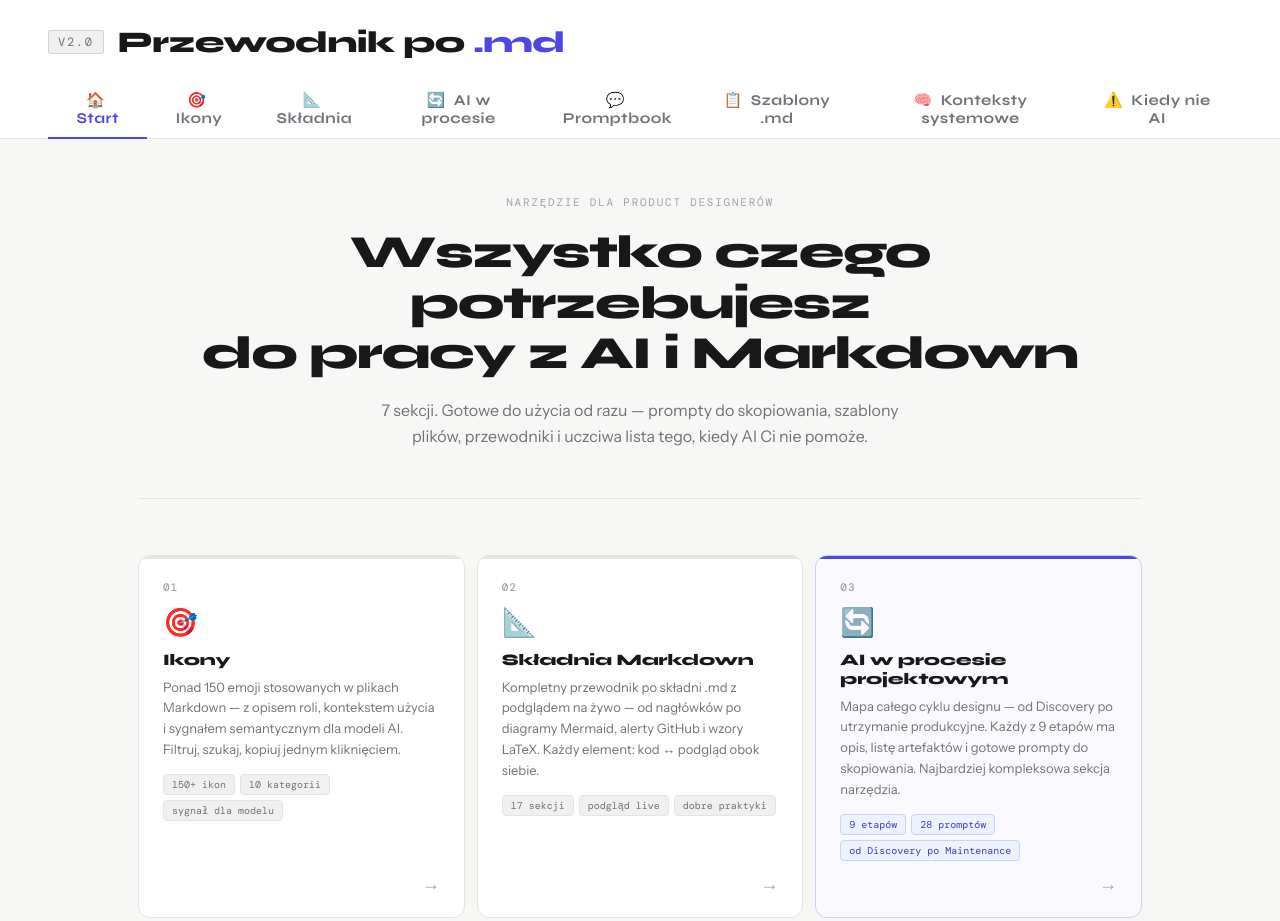
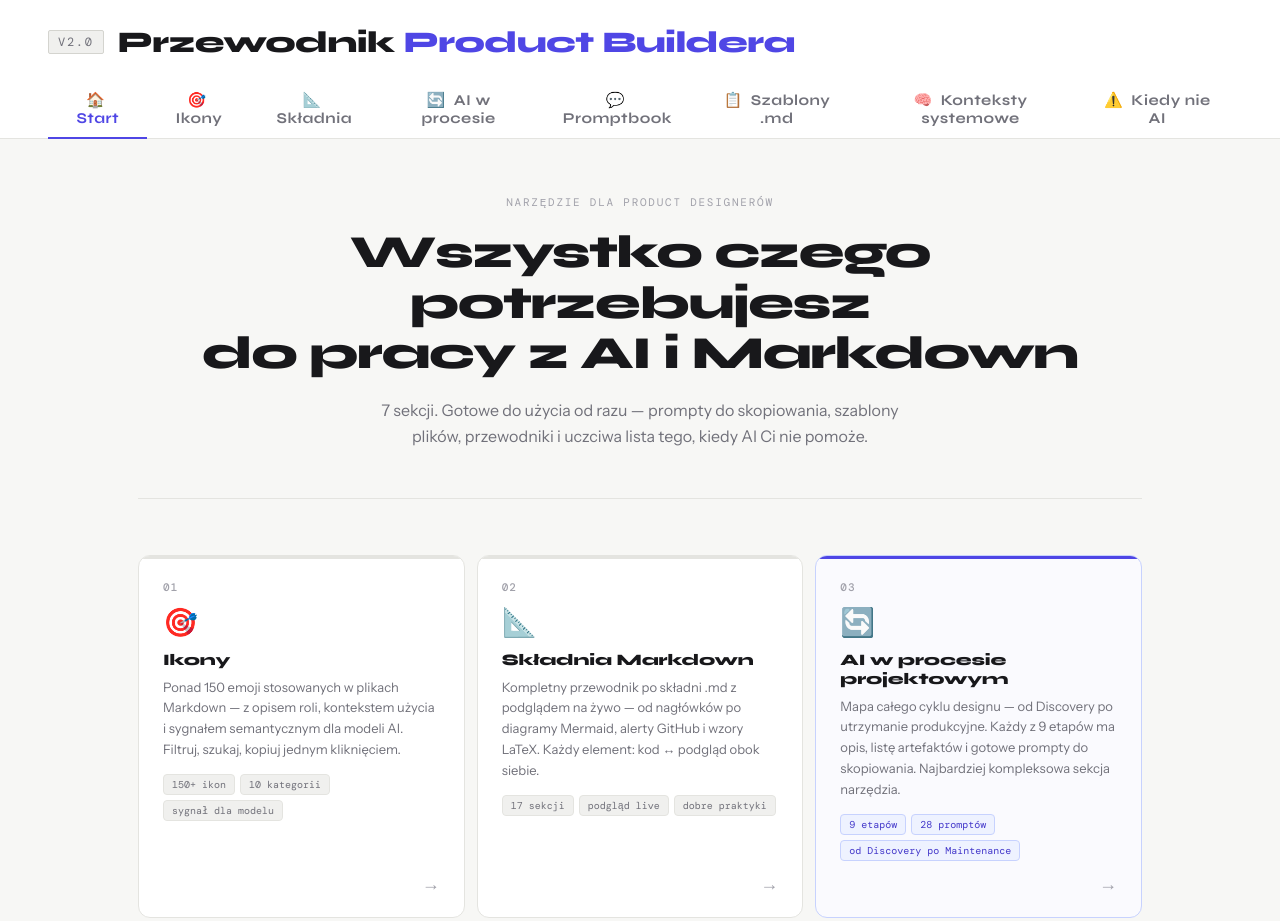
Before and after one commit to piotrekslowik/przewodnik, a plain HTML site: page index.html in a window 1280 px wide. Shown: the top 921 px of the page. Drawn offline with nearby package versions, Linux system fonts and the light colour scheme.

Commit message:
Update index.html

```diff
--- a/index.html
+++ b/index.html
@@ -3,7 +3,7 @@
 <head>
 <meta charset="UTF-8">
 <meta name="viewport" content="width=device-width, initial-scale=1.0">
-<title>Przewodnik po .md</title>
+<title>Przewodnik Product Buildera</title>
 <style>
 @import url('https://fonts.googleapis.com/css2?family=DM+Mono:wght@400;500&family=Syne:wght@400;600;700;800&family=Instrument+Sans:wght@400;500;600&display=swap');
 
@@ -770,7 +770,7 @@ body { background: var(--bg); color: var(--text); font-family: 'Instrument Sans'
 <div class="app-header">
   <div class="header-top">
     <div class="brand-tag">v2.0</div>
-    <div class="brand-title">Przewodnik po <span>.md</span></div>
+    <div class="brand-title">Przewodnik <span>Product Buildera</span></div>
   </div>
   <div class="tabs">
     <button class="tab-btn active" data-tab="start">🏠&nbsp; Start</button>
```
